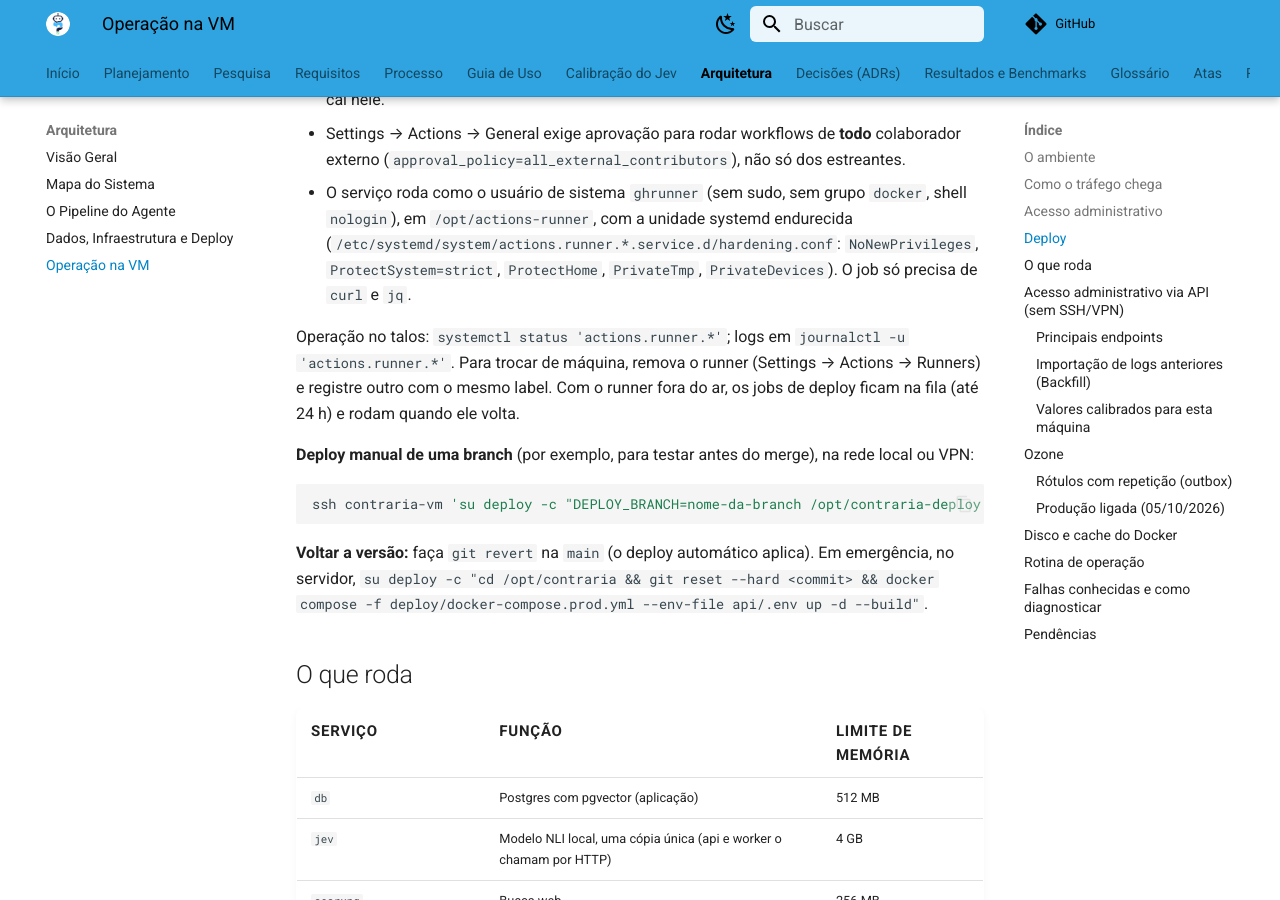
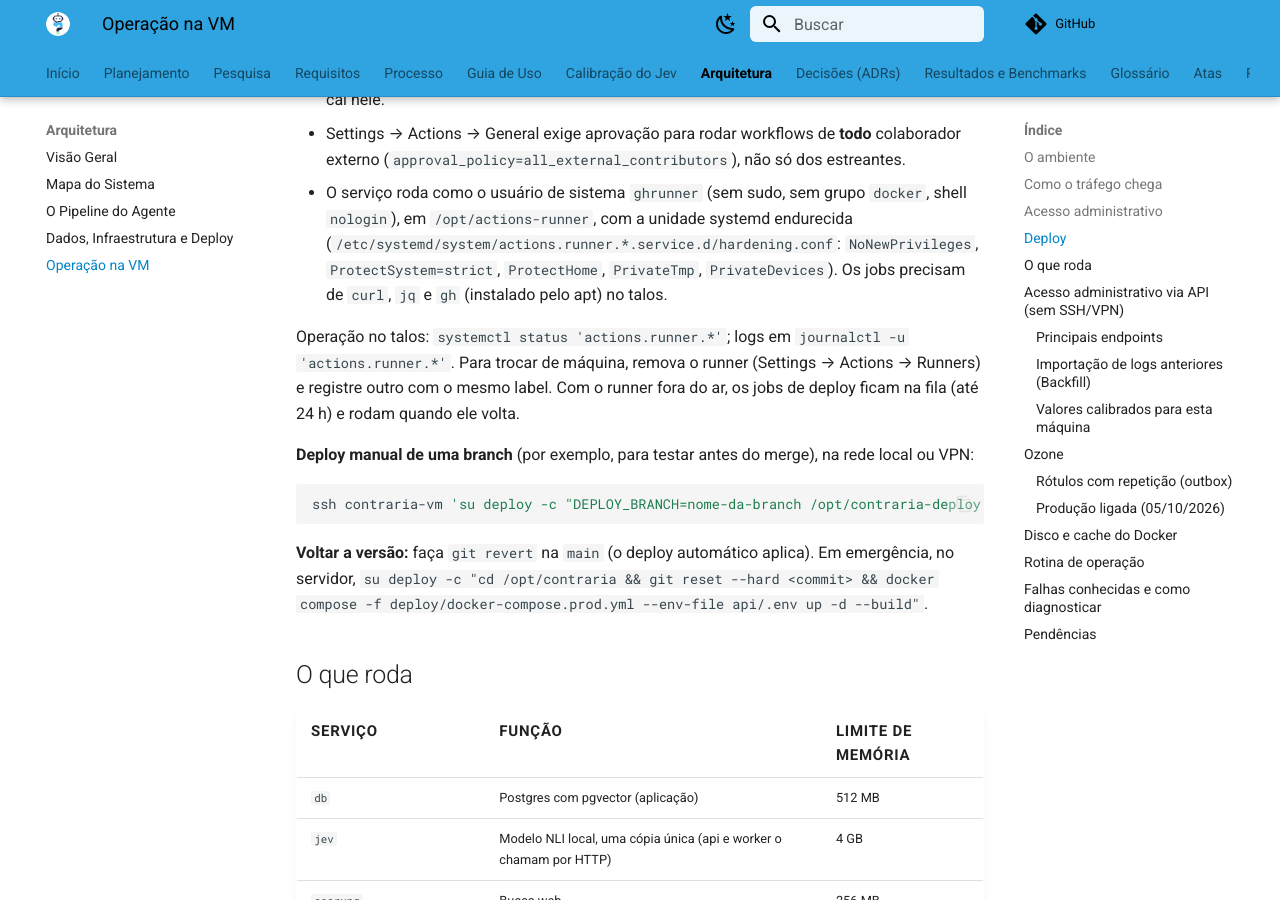
Before and after one commit to moonshinerd/ContrarIA, an MkDocs documentation site: the page built from docs/arquitetura/operacao-vm.md, in a window 1280 px wide and 900 px high, scrolled down 3067 px. Built offline with MkDocs 1.6.1 and Material for MkDocs 9.7.7, drawn with Linux system fonts in a browser that asks for light colours; comment, search, counter and statistics services are not loaded.

Commit message:
docs(deploy): o vigia precisa do gh no talos

```diff
--- a/docs/arquitetura/operacao-vm.md
+++ b/docs/arquitetura/operacao-vm.md
@@ -107,8 +107,8 @@ necessárias porque o repositório é público:
   (`approval_policy=all_external_contributors`), não só dos estreantes.
 - O serviço roda como o usuário de sistema `ghrunner` (sem sudo, sem grupo `docker`, shell `nologin`), em
   `/opt/actions-runner`, com a unidade systemd endurecida (`/etc/systemd/system/actions.runner.*.service.d/hardening.conf`:
-  `NoNewPrivileges`, `ProtectSystem=strict`, `ProtectHome`, `PrivateTmp`, `PrivateDevices`). O job só precisa de `curl`
-  e `jq`.
+  `NoNewPrivileges`, `ProtectSystem=strict`, `ProtectHome`, `PrivateTmp`, `PrivateDevices`). Os jobs precisam de `curl`,
+  `jq` e `gh` (instalado pelo apt) no talos.
 
 Operação no talos: `systemctl status 'actions.runner.*'`; logs em `journalctl -u 'actions.runner.*'`. Para trocar de
 máquina, remova o runner (Settings → Actions → Runners) e registre outro com o mesmo label. Com o runner fora do ar,
```
